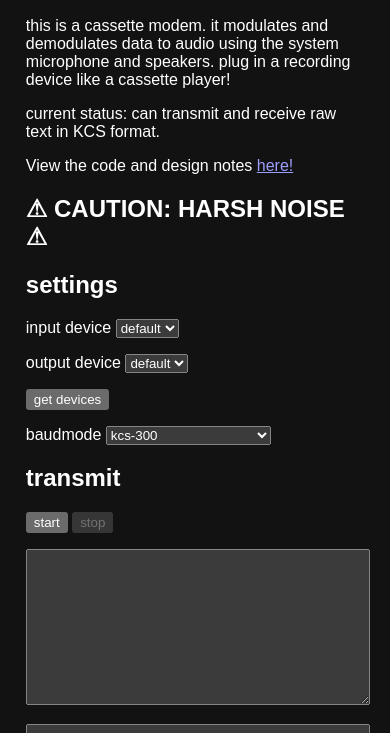
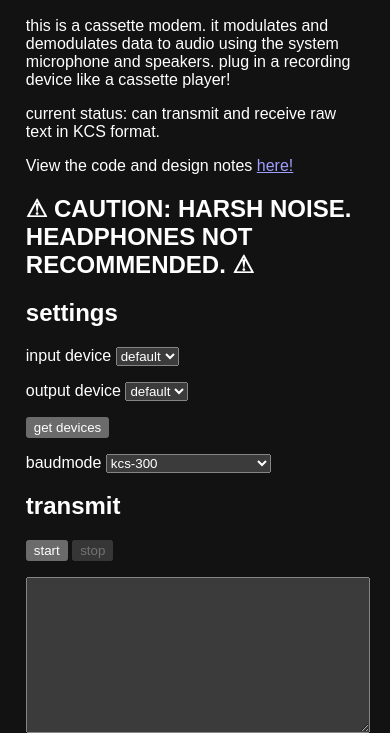
Before and after one commit to nycki93/cassette-modem, a website: page index.html in a window 390 px wide. Shown: the part 111-844 px from the top of the page. Drawn offline with Linux system fonts and the light colour scheme.

Commit message:
headphone warning

```diff
--- a/index.html
+++ b/index.html
@@ -14,7 +14,7 @@
 
 <p>View the code and design notes <a href="https://github.com/nycki93/cassette-modem">here!</a></p>
 
-<h2>⚠ CAUTION: HARSH NOISE ⚠</h2>
+<h2>⚠ CAUTION: HARSH NOISE. HEADPHONES NOT RECOMMENDED. ⚠</h2>
 
 <h2>settings</h2>
 
```
